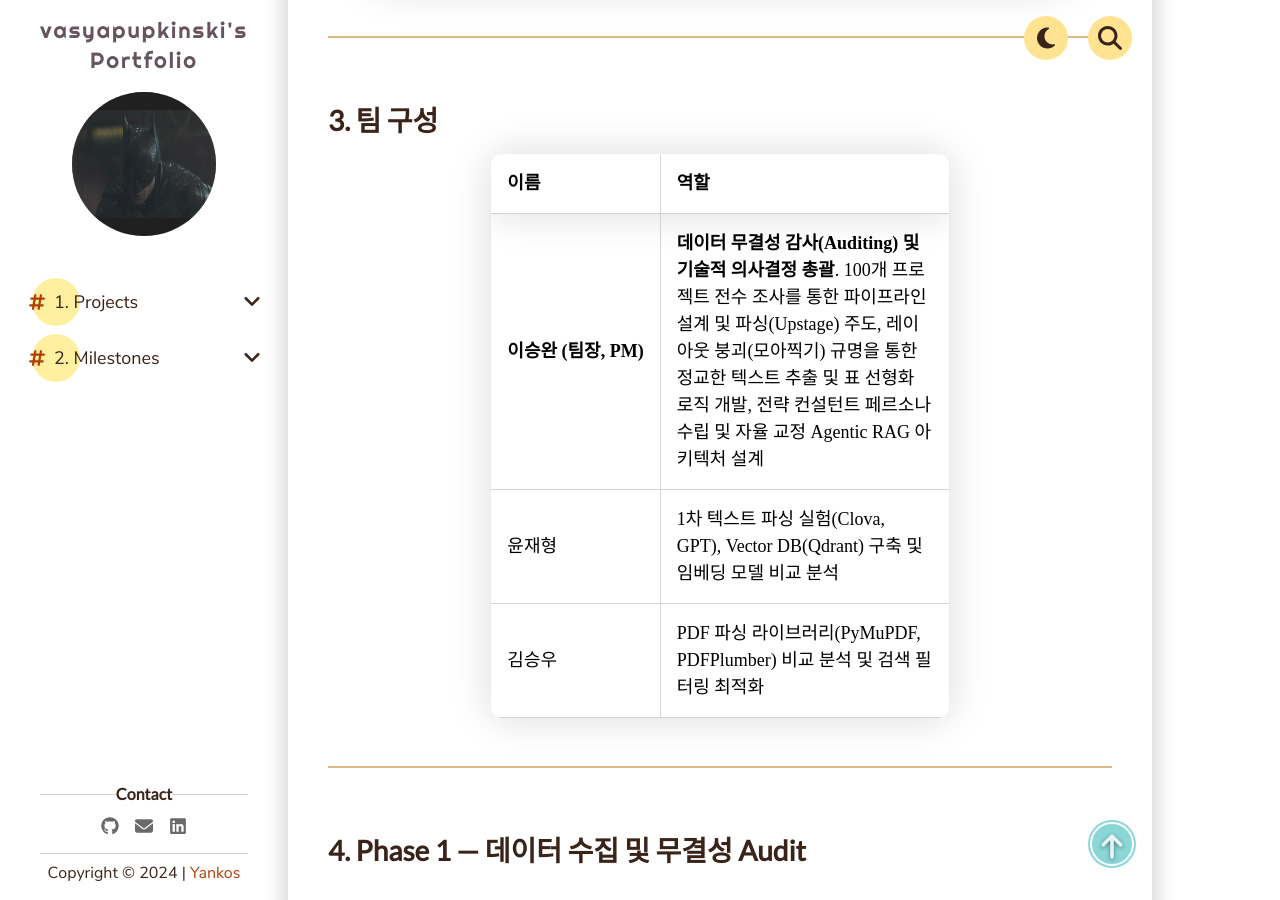
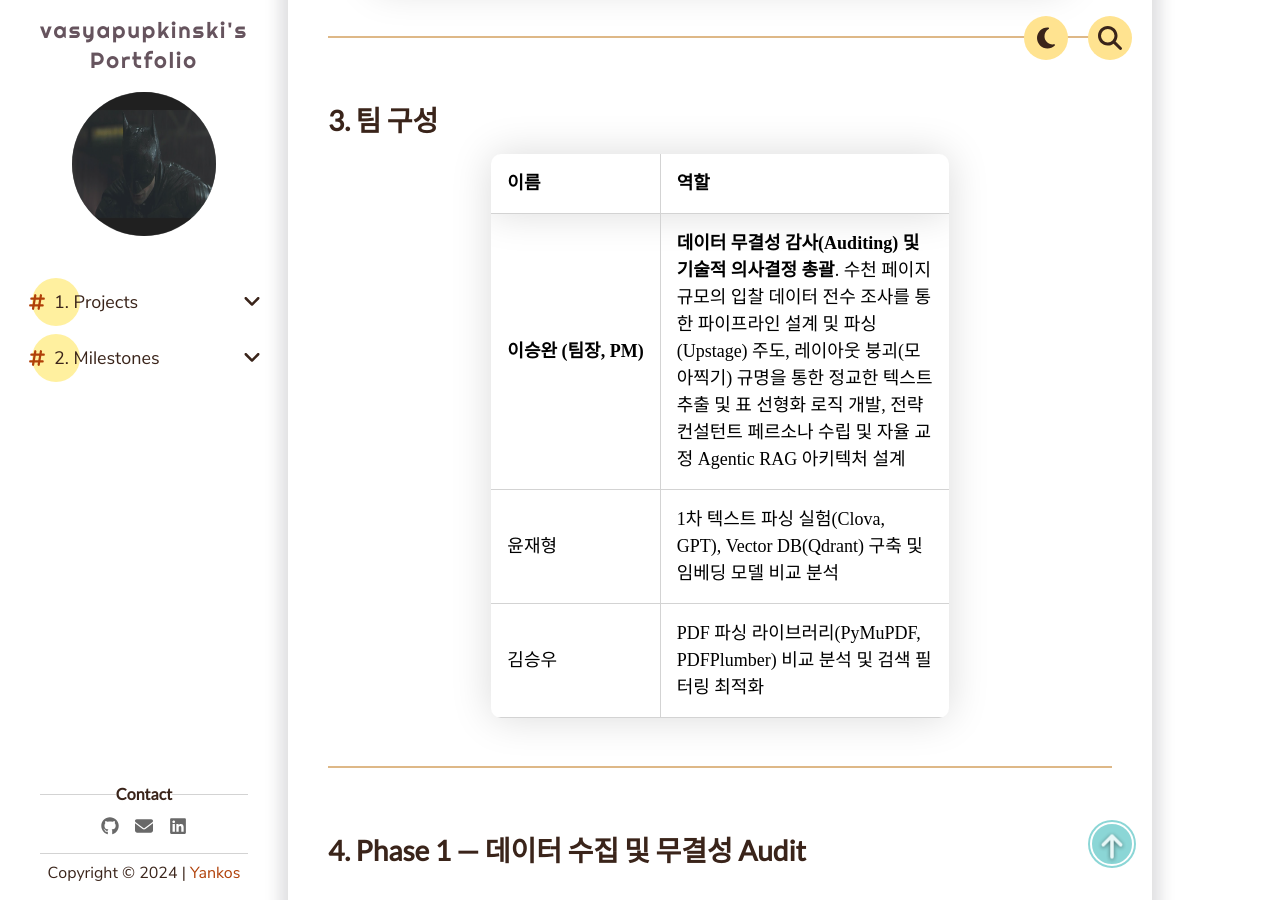
Before and after one commit to vasyapupkinski/vasyapupkinski.github.io, a Jekyll site: the page built from _pages/1. Projects/Team Projects/bid-analysis-rag.md, in a window 1280 px wide and 900 px high, scrolled down 5586 px. Built offline with Jekyll 4.4.1, drawn with Linux system fonts in a browser that asks for light colours; comment, search, counter and statistics services are not loaded; some of the changed text lies outside the part shown.

Commit message:
docs: fix dataset scale description in bid-analysis-rag blog post

```diff
--- a/_pages/1. Projects/Team Projects/bid-analysis-rag.md
+++ b/_pages/1. Projects/Team Projects/bid-analysis-rag.md
@@ -72,7 +72,7 @@ order: 2
 
 | 이름 | 역할 |
 |:---|:---|
-| **이승완 (팀장, PM)** | **데이터 무결성 감사(Auditing) 및 기술적 의사결정 총괄**. 100개 프로젝트 전수 조사를 통한 파이프라인 설계 및 파싱(Upstage) 주도, 레이아웃 붕괴(모아찍기) 규명을 통한 정교한 텍스트 추출 및 표 선형화 로직 개발, 전략 컨설턴트 페르소나 수립 및 자율 교정 Agentic RAG 아키텍처 설계 |
+| **이승완 (팀장, PM)** | **데이터 무결성 감사(Auditing) 및 기술적 의사결정 총괄**. 수천 페이지 규모의 입찰 데이터 전수 조사를 통한 파이프라인 설계 및 파싱(Upstage) 주도, 레이아웃 붕괴(모아찍기) 규명을 통한 정교한 텍스트 추출 및 표 선형화 로직 개발, 전략 컨설턴트 페르소나 수립 및 자율 교정 Agentic RAG 아키텍처 설계 |
 | 윤재형 | 1차 텍스트 파싱 실험(Clova, GPT), Vector DB(Qdrant) 구축 및 임베딩 모델 비교 분석 |
 | 김승우 | PDF 파싱 라이브러리(PyMuPDF, PDFPlumber) 비교 분석 및 검색 필터링 최적화 |
 
@@ -91,7 +91,7 @@ order: 2
     *   **입찰공고문 (Notice)**: 공식적인 예산 대가와 정확한 마감일 정보
     *   **과업지시서 (Task Order)**: 계약상 의무 이행 사항과 세부 일정
 *   **전략적 데이터 보완 및 매칭 (Data Completion)**:
-    *   **[Situation] 본질적 결측치 발견**: 팀원 인터뷰에서 확인한 결측치를 검증하고자 100건의 입찰 폴더를 전수 조사한 결과, 실제로 **18건에서 핵심 식별자(공고 번호 및 차수)가 누락**된 것을 발견했습니다.
+    *   **[Situation] 본질적 결측치 발견**: 팀원 인터뷰에서 확인한 결측치를 검증하고자 수천 페이지에 달하는 수집 데이터 전체를 전수 조사한 결과, 실제로 **18건에서 핵심 식별자(공고 번호 및 차수)가 누락**된 것을 발견했습니다.
     *   **[Action] 핵심 식별자 복원 및 데이터 전수 보완**:
         1. 누락된 18건의 공고 번호 및 차수 정보를 나라장터(KONEPS) 시스템과 대조하여 수동으로 완벽히 복원(Cleaning)했습니다.
         2. 정제된 '깨끗한 공고번호'를 이정표 삼아 각 사업 정보를 재추적하며, 단순히 누락된 문서를 채우는 것을 넘어 사업별로 분산되어 있던 부수 문서들까지 추가로 수집하는 **2차 텍스트 데이터 증강**을 수행했습니다.
@@ -118,7 +118,7 @@ order: 2
 Upstage Document API를 이용해 PDF를 Markdown으로 변환했으나, 프로파일링 결과 RAG 시스템에서 작동하기에는 **세 가지 치명적인 병목**이 존재했습니다.
 
 ### 5.1 [Challenge] 33.4만 토큰의 거대 섹션과 '검색 데드존'
-*   **[Situation] 데이터 프로파일링**: 100개 프로젝트 문서를 전수 분석한 결과, 문서당 **평균 11.1만 토큰, 최대 33.4만 토큰**에 달하는 방대한 규모를 확인했습니다. 임베딩 모델(8,191 토큰 제한) 기준, 정보 밀도가 최소 6.4배에서 최대 40배까지 초과하는 상황이었습니다.
+*   **[Situation] 데이터 프로파일링**: 입찰 프로젝트 전체 문서를 전수 분석한 결과, 문서당 **평균 11.1만 토큰, 최대 33.4만 토큰**에 달하는 방대한 규모를 확인했습니다. 임베딩 모델(8,191 토큰 제한) 기준, 정보 밀도가 최소 6.4배에서 최대 40배까지 초과하는 상황이었습니다.
 *   **[Problem] 섹션 데드존 발견**: 특정 챕터 하나가 **12.2만 자(약 6.1만 토큰)**로 구성된 케이스를 발견했습니다. 단순히 목차로만 문서를 분할할 경우, 하나의 청크가 임베딩 한도를 넘어버려 **섹션 내부의 정보가 검색에서 아예 누락되는 사각지대**가 발생했습니다.
 *   **[Action] 하이브리드 재귀 청킹(Hybrid Recursive Chunking)**:
     1.  **1차 분할**: 정규표현식으로 복원한 **H1~H4 계층 헤더**를 기준으로 의미 단위 분할.
@@ -221,7 +221,7 @@ RAG의 두뇌 역할을 할 LLM을 결정하기 위해 최신 오픈소스 모
 
 ## 10. 맺음말 및 프로젝트 회고
 
-RAG 시스템의 성능은 모델 튜닝보다 **파싱된 텍스트의 무결성**에서 결정된다는 것을 데이터로 확인한 프로젝트입니다. 100개 문서를 전수 조사하며 발견한 **모아찍기 레이아웃 붕괴**나 **12만 자 거대 섹션(Dead Zone)** 등의 현장 한계들을 전처리 스크립트로 해결했습니다.
+RAG 시스템의 성능은 모델 튜닝보다 **파싱된 텍스트의 무결성**에서 결정된다는 것을 데이터로 확인한 프로젝트입니다. 수집된 대규모 입찰 문서를 전수 조사하며 발견한 **모아찍기 레이아웃 붕괴**나 **12만 자 거대 섹션(Dead Zone)** 등의 현장 한계들을 전처리 스크립트로 해결했습니다.
 
 ---
 
```
